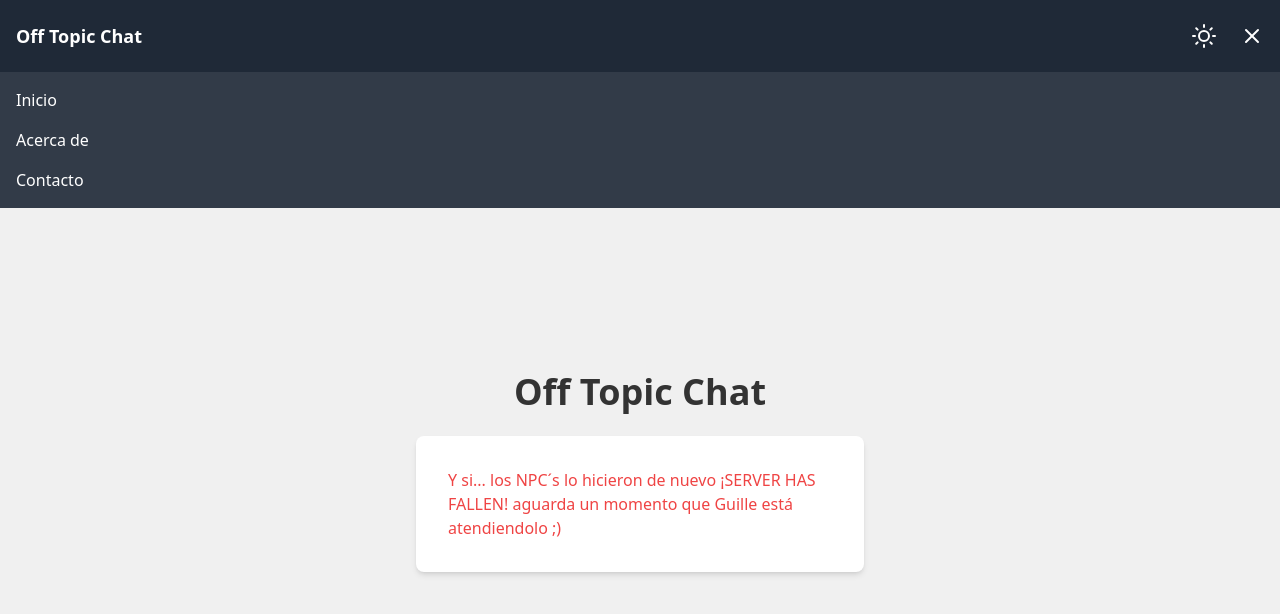
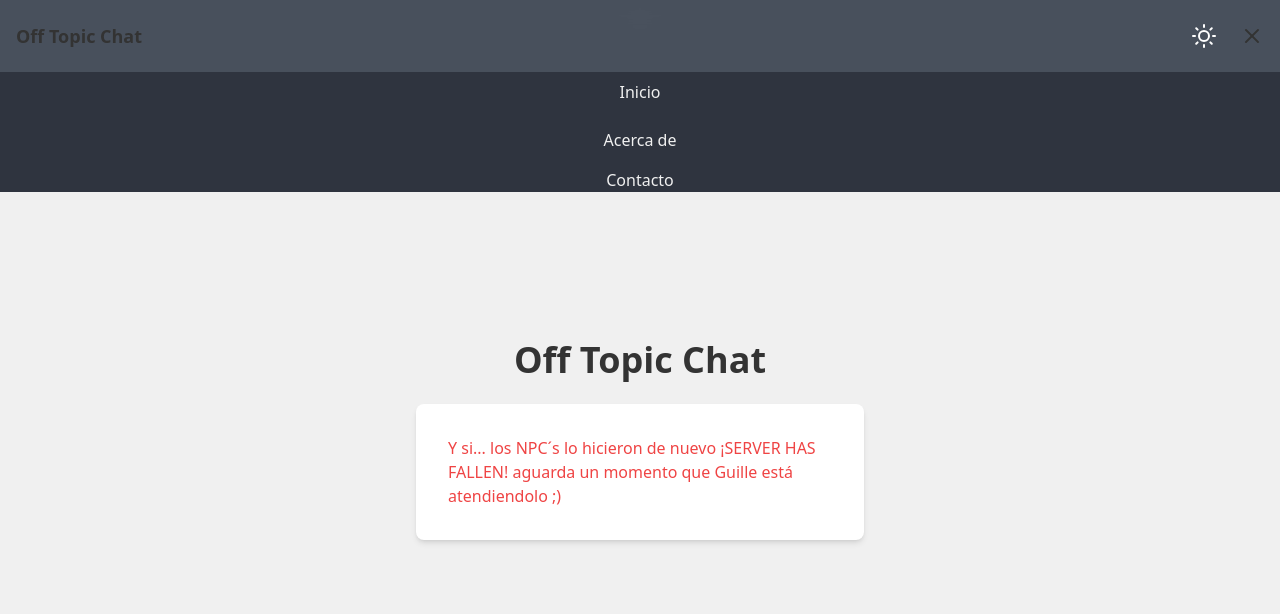
Before and after one commit to BasiliscX/Off-Topic-chat-app, a React (Create React App) app in the folder frontend/: page / in a window 1280 px wide. Both pictures are taken after a click on the button 1252 px from the left and 36 px from the top of the page. Shown: the top 614 px of the page. Built offline with nearby package versions, Linux system fonts and the light colour scheme; no server answers.

Commit message:
update header position and transition

```diff
--- a/frontend/src/App.js
+++ b/frontend/src/App.js
@@ -1,23 +1,16 @@
-import React, { useState, useEffect, Suspense } from 'react';
+// src/App.js
+import React, { Suspense } from 'react';
 import Header from './components/Header';
+import ThemeToggle from './components/ThemeToggle';
 
 const Chat = React.lazy(() => import('./features/chat/Chat'));
 
 function App() {
-  const [theme, setTheme] = useState('light');
-
-  useEffect(() => {
-    document.documentElement.classList.toggle('dark', theme === 'dark');
-  }, [theme]);
-
-  const toggleTheme = () => {
-    setTheme((prevTheme) => (prevTheme === 'light' ? 'dark' : 'light'));
-  };
-
   return (
     <div className="min-h-screen flex flex-col">
-      <Header toggleTheme={toggleTheme} theme={theme} />
-      <div className="flex-grow flex flex-col items-center justify-center bg-gray-100 dark:bg-gray-800">
+      <Header />
+      <div className="flex-grow flex flex-col items-center justify-center">
+        <ThemeToggle />
         <Suspense fallback={<div>Loading...</div>}>
           <Chat />
         </Suspense>
--- a/frontend/src/components/Header.js
+++ b/frontend/src/components/Header.js
@@ -1,16 +1,31 @@
-import React, { useState } from 'react';
+// src/components/Header.js
+import React, { useState, useEffect } from 'react';
 import { FiMenu, FiX } from 'react-icons/fi';
 import ThemeToggle from './ThemeToggle';
 
 const Header = () => {
   const [isOpen, setIsOpen] = useState(false);
+  const [isScrolled, setIsScrolled] = useState(false);
 
   const toggleMenu = () => {
     setIsOpen(!isOpen);
   };
 
+  useEffect(() => {
+    const handleScroll = () => {
+      if (window.scrollY > 0) {
+        setIsScrolled(true);
+      } else {
+        setIsScrolled(false);
+      }
+    };
+
+    window.addEventListener('scroll', handleScroll);
+    return () => window.removeEventListener('scroll', handleScroll);
+  }, []);
+
   return (
-    <header className="bg-gray-800 text-white relative">
+    <header className={`header-fixed ${isScrolled ? 'bg-opacity-90' : ''}`}>
       <div className="container mx-auto px-4 flex justify-between items-center py-4">
         <div className="text-lg font-bold">Off Topic Chat</div>
         <div className="flex items-center">
@@ -20,13 +35,15 @@ const Header = () => {
           </button>
         </div>
       </div>
-      <nav className={`absolute left-0 w-full bg-gray-800 bg-opacity-90 z-50 ${isOpen ? 'nav-visible' : 'nav-hidden'}`}>
+      {isOpen && (
+        <nav className="header-menu">
           <ul className="flex flex-col space-y-4 p-4">
             <li><a href="#home">Inicio</a></li>
             <li><a href="#about">Acerca de</a></li>
             <li><a href="#contact">Contacto</a></li>
           </ul>
         </nav>
+      )}
     </header>
   );
 };
--- a/frontend/src/index.css
+++ b/frontend/src/index.css
@@ -85,19 +85,32 @@ input::placeholder {
 }
 
 /* Estilos para el header */
+.header-fixed {
+    position: fixed;
+    top: 0;
+    left: 0;
+    width: 100%;
+    z-index: 50; /* Asegura que el header esté encima de otros contenidos */
+    transition: background-color var(--transition-duration), backdrop-filter var(--transition-duration);
+    background-color: rgba(31, 41, 55, 0.8);
+    backdrop-filter: blur(10px);
+}
+
+/* Estado normal del header */
 .header {
-    position: relative; /* Asegura que el contenido del header sea relativo a su contenedor */
-    z-index: 10; /* Asegura que el header esté encima de otros contenidos */
+    background-color: var(--color-bg-light);
+    color: var(--color-text-light);
+    transition: background-color var(--transition-duration), color var(--transition-duration);
 }
 
 /* Estilos para el menú de navegación desplegable */
 .header-menu {
-    position: absolute; /* Posiciona el menú relativamente al contenedor del header */
+    position: absolute;
     top: 100%; /* Asegura que el menú se despliegue justo debajo del header */
     left: 0;
     width: 100%;
     background-color: rgba(26, 32, 44, 0.9); /* Fondo semitransparente */
-    z-index: 9; /* Debajo del header */
+    z-index: 45; /* Debajo del header */
     transition: background-color var(--transition-duration);
 }
 
@@ -130,7 +143,7 @@ input::placeholder {
 .nav-hidden {
     max-height: 0;
     overflow: hidden;
-    transition: max-height 0.3s ease-out, opacity 0.3s ease-out;
+    transition: max-height var(--transition-duration) ease-out, opacity var(--transition-duration) ease-out;
     opacity: 0;
 }
 
@@ -138,5 +151,5 @@ input::placeholder {
 .nav-visible {
     max-height: 500px; /* Ajusta este valor según la altura máxima del contenido del menú */
     opacity: 1;
-    transition: max-height 0.3s ease-in, opacity 0.3s ease-in;
+    transition: max-height var(--transition-duration) ease-in, opacity var(--transition-duration) ease-in;
 }
```
Lines whose indentation alone changed are shown as unchanged.
